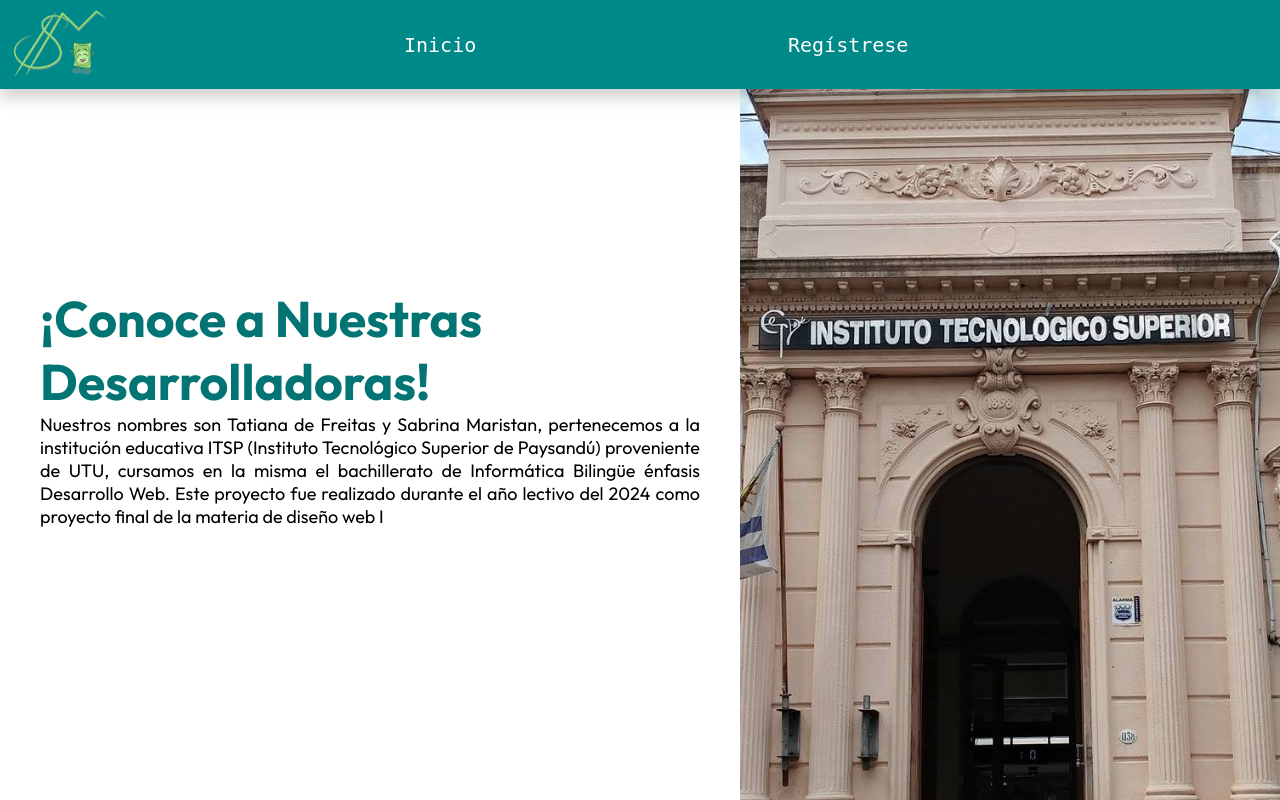
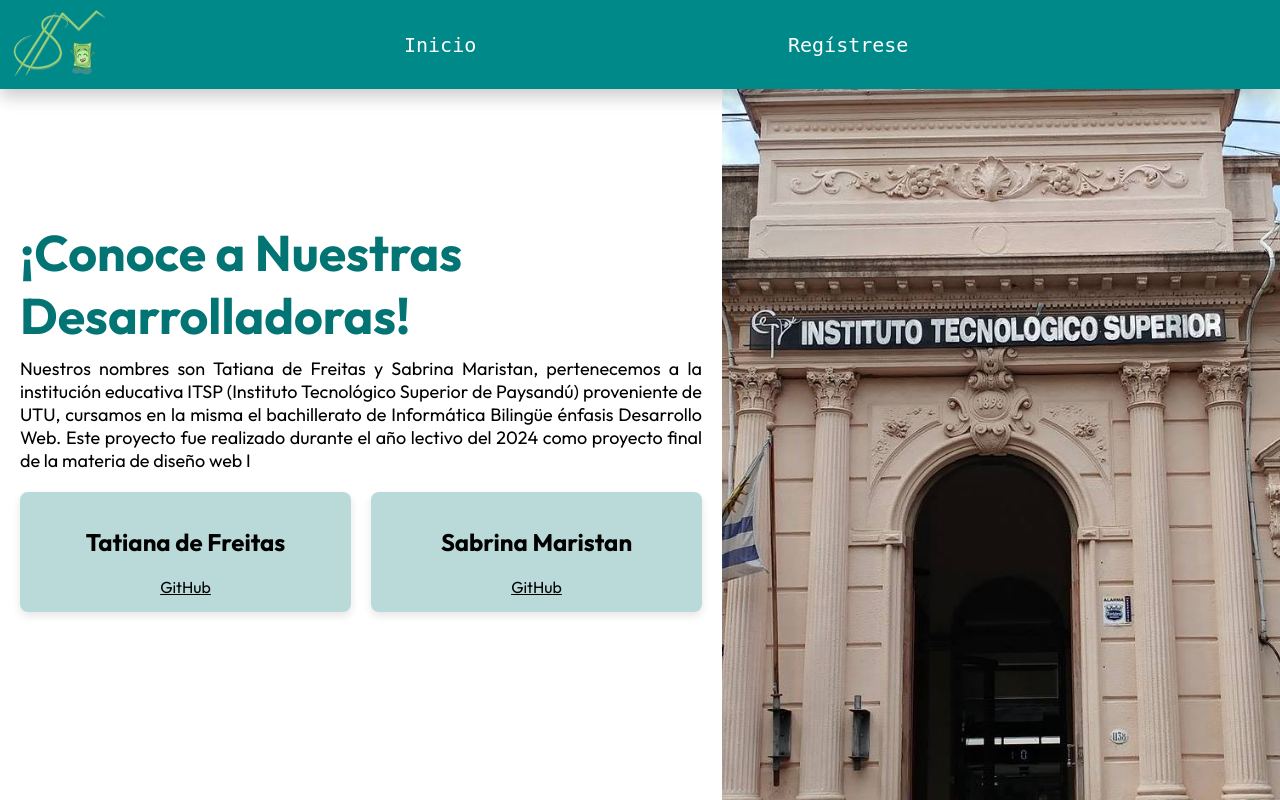
Before and after one commit to SabrinaMaristan/EDUCACION-FINANCIERA, a PHP site: page /SPANISH/Nosotras.html in a window 1280 px wide. Run offline with PHP 8.4, Linux system fonts and the light colour scheme.

Commit message:
perfil nosotras

```diff
--- a/SPANISH/Nosotras.html
+++ b/SPANISH/Nosotras.html
@@ -23,10 +23,26 @@
     <div id="Contenedor">
         <div id="layer1">
             <h1 id="titulo">¡Conoce a Nuestras Desarrolladoras!</h1>
+            <p id="texto">Nuestros nombres son Tatiana de Freitas y Sabrina Maristan, pertenecemos a la institución educativa ITSP (Instituto Tecnológico Superior de Paysandú) proveniente de UTU, cursamos en la misma el bachillerato de Informática Bilingüe énfasis Desarrollo Web. Este proyecto fue realizado durante el año lectivo del 2024 como proyecto final de la materia de diseño web I</p>
 
-            <p id="texto">Nuestros nombres son Tatiana de Freitas y Sabrina Maristan, pertenecemos a la institución educativa ITSP (Instituto Tecnológico Superior de Paysandú) proveniente de UTU, cursamos en la misma el bachillerato de Informática Bilingüe énfasis Desarrollo Web. Este proyecto fue realizado durante el año lectivo del 2024 como proyecto final de la materia de diseño web I</p>
+            <div class="perfiles-container">
+                <div class="perfil">
+                    <div class="info">
+                        <h2> Tatiana de Freitas </h2>
+                        <a id="git" href="https://github.com/TatianadeFreitas" target="_blank"> GitHub </a>
+                    </div>
+                </div>
+
+                <div class="perfil">
+                    <div class="info">
+                        <h2> Sabrina Maristan </h2>
+                        <a id="git" href="https://github.com/SabrinaMaristan" target="_blank"> GitHub </a>
+                    </div>
+                </div>
+            </div>
         </div>
-        <div id="layer2" >
+
+        <div id="layer2">
             <img id="imagen" src="../imgs/itsp.jpg" alt="Utu">
         </div>
     </div>
--- a/css/Estilo_nosotras.css
+++ b/css/Estilo_nosotras.css
@@ -1,40 +1,56 @@
-/* Se importa las fuentes para poder utilizarla */
 @import url('https://fonts.googleapis.com/css2?family=Outfit:wght@100..900&display=swap');
 
 body {
-    margin: 0; /* Elimina márgenes predeterminados */
+    margin: 0;
+    font-family: 'Outfit', sans-serif;
 }
 
 #Contenedor {
     display: flex;
-    width: 100%; /* Respecto a la página. */
-    height: 100vh; /* Altura completa de la ventana */
-
+    width: 100%;
+    height: 100vh;
 }
 
 #layer1 {
     display: flex;
+    flex-direction: column;
     justify-content: center;
     align-items: center;
-    flex-direction: column;/*Los elementos se organizan en columnas*/
-    width: 55%; /* Ocupa la mitad izquierda */
-    padding-left: 40px;
-    padding-right: 40px;
+    width: 55%;
+    padding: 20px;
+    text-align: center;
 }
-#titulo{
-    font-family: Outfit;
+
+#titulo {
     color: #037474;
     font-size: 50px;
-    font-weight: bold; /* Aplica negritas */
-    margin-bottom: 0%;
+    font-weight: bold;
+    margin-bottom: 10px;
+    text-align: left;
+}
 
+#texto {
+    font-size: 18px;
+    margin-top: 0;
+    margin-bottom: 20px;
+    text-align: justify;
 }
-#texto{
-    font-family: Outfit;
-    font-size: 18px;
-    text-align: justify;
 
-    margin-top: 0%;
+.perfiles-container {
+    display: flex;
+    justify-content: center;
+    gap: 20px; /* Espacio entre los perfiles */
+    width: 100%;
+}
+
+.perfil {
+    background: #03747445;
+    padding: 15px;
+    border-radius: 8px;
+    box-shadow: 0 4px 8px rgba(0, 0, 0, 0.1);
+    transition: transform 0.3s;
+    text-align: center;
+    width: 45%; /* Asegura que cada perfil ocupe el 45% del ancho de la fila */
 }
 
 
@@ -42,15 +58,17 @@ body {
     display: flex;
     justify-content: center;
     align-items: center;
-    width: 45%; /* Ocupa la mitad izquierda */
-    height: 100%; /* Altura completa de la ventana */
+    width: 45%;
     background-color: rgb(58, 58, 13);
-    overflow: hidden; /* Para evitar que el contenido sobresalga */
+    overflow: hidden;
 }
+
 #imagen {
     width: 100%;
-    height: 100%; /* Mantiene la proporción */
-    max-width: 100%; /* Asegura que no exceda el ancho del contenedor */
-    max-height: 100%; /* Asegura que no exceda la altura del contenedor */
-    object-fit: cover; /* Ajusta la imagen sin distorsión */
+    height: 100%;
+    object-fit: cover;
 }
+
+a {
+    color: black;
+}
```
